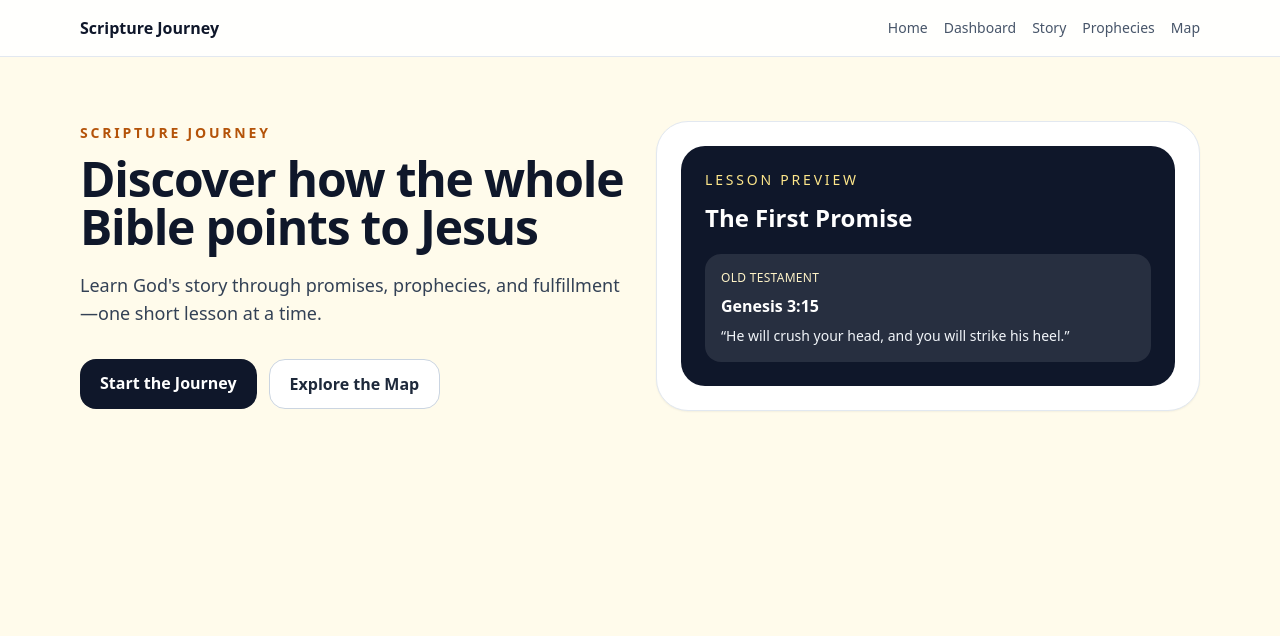
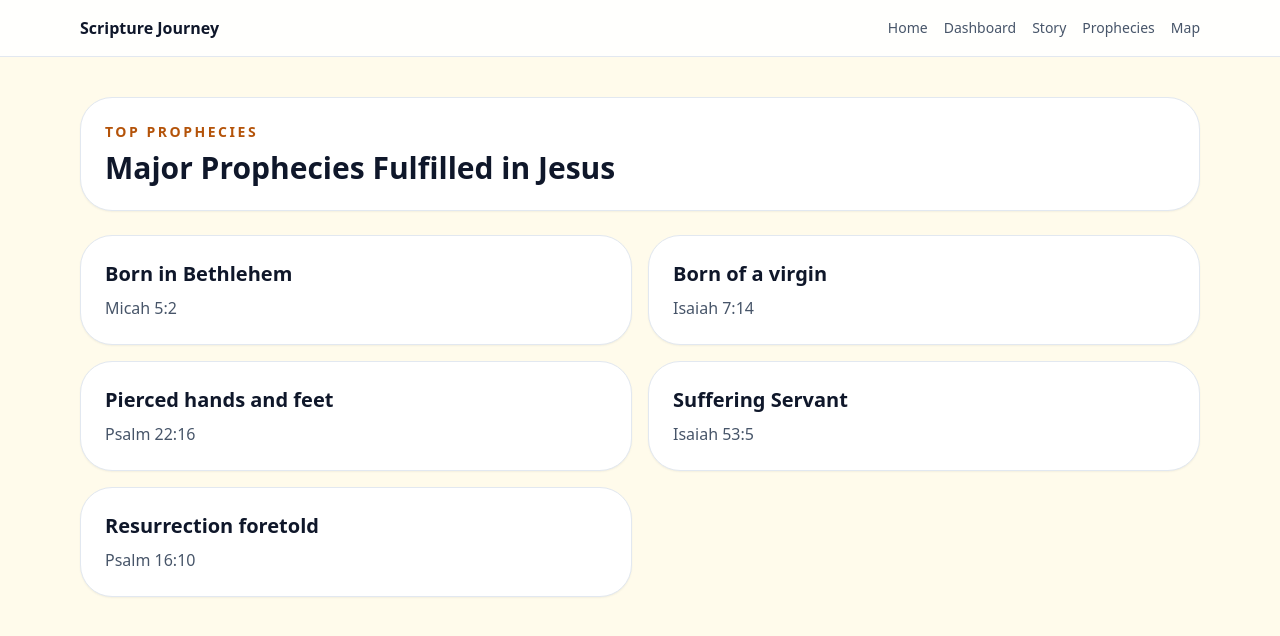
Before and after one commit to systemslibrarian/scripture-journey, a Next.js app: page / in a window 1280 px wide. Shown: the top 636 px of the page. Built offline with nearby package versions, Linux system fonts and the light colour scheme.

Commit message:
Add files via upload

```diff
--- a/app/page.tsx
+++ b/app/page.tsx
@@ -1,9 +1,20 @@
-import Hero from '@/components/Hero';
+import { prophecies } from '@/data/prophecies';
 
-export default function HomePage() {
+export default function PropheciesPage() {
   return (
-    <main className="mx-auto max-w-6xl px-4">
-      <Hero />
+    <main className="mx-auto max-w-6xl px-4 py-10">
+      <div className="rounded-[2rem] border border-slate-200 bg-white p-6 shadow-sm">
+        <p className="text-sm font-semibold uppercase tracking-[0.18em] text-amber-700">Top Prophecies</p>
+        <h1 className="mt-2 text-3xl font-bold">Major Prophecies Fulfilled in Jesus</h1>
+      </div>
+      <div className="mt-6 grid gap-4 md:grid-cols-2">
+        {prophecies.map((prophecy) => (
+          <div key={prophecy.reference} className="rounded-[2rem] border border-slate-200 bg-white p-6 shadow-sm">
+            <h2 className="text-xl font-bold">{prophecy.title}</h2>
+            <p className="mt-2 text-slate-600">{prophecy.reference}</p>
+          </div>
+        ))}
+      </div>
     </main>
   );
 }
```
